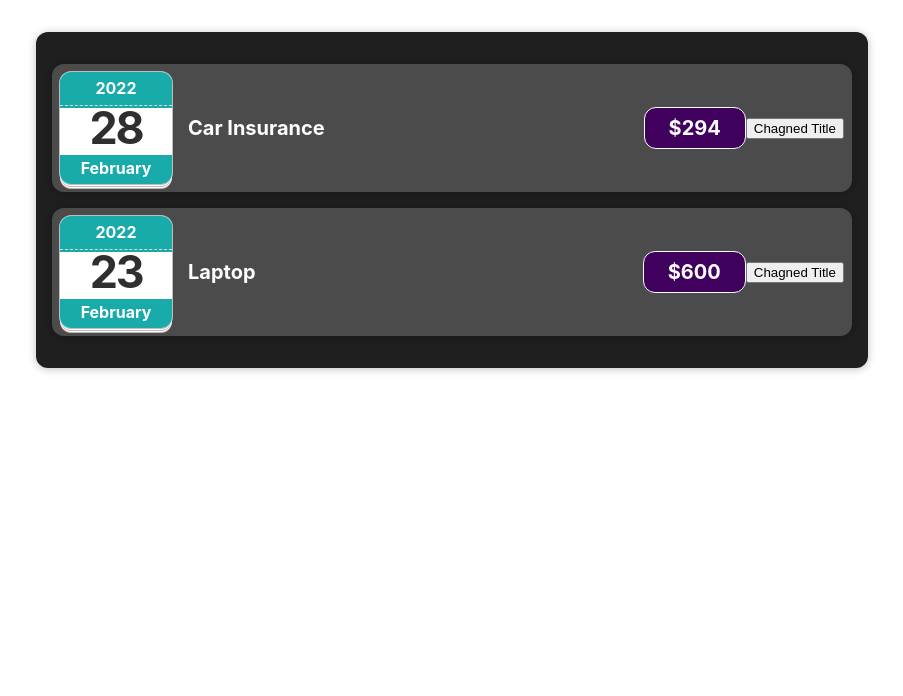
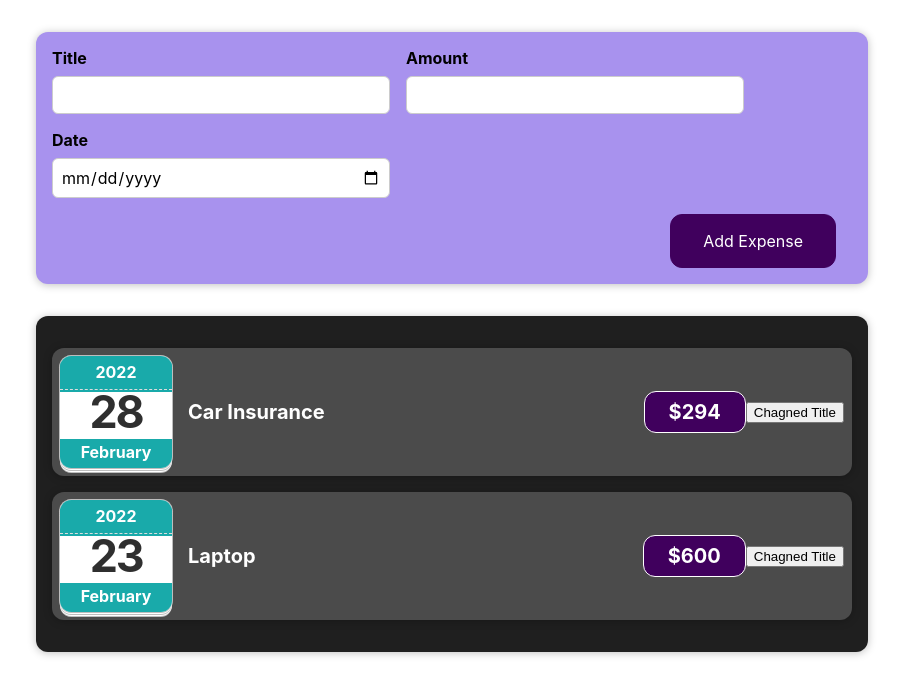
Before and after one commit to touhid-jisan/JavaScript-Practice, a React (Create React App) app in the folder React-JS/2_React_Basics_w_Components/react-first-project/: page / in a window 1280 px wide. Shown: the top 696 px of the page, without its empty margins (188-1091 px from the left). Built offline with nearby package versions, Linux system fonts and the light colour scheme; the HTML template or start-up script is replaced by a standard one.

Commit message:
Adding User Input Form

```diff
--- a/React-JS/2_React_Basics_w_Components/react-first-project/src/App.js
+++ b/React-JS/2_React_Basics_w_Components/react-first-project/src/App.js
@@ -1,4 +1,5 @@
 import Expenses from "./components/Expenses/Expenses";
+import NewExpense from "./components/NewExpense/NewExpense";
 
 function App() {
   const expenses = [
@@ -15,6 +16,7 @@
   return (
     <div>
       <header>
+        <NewExpense/>
         <Expenses items={expenses}></Expenses>
       </header>
     </div>
--- /dev/null
+++ b/React-JS/2_React_Basics_w_Components/react-first-project/src/components/NewExpense/ExpenseForm.css
@@ -0,0 +1,26 @@
+.new-expense__controls {
+    display: flex;
+    flex-wrap: wrap;
+    gap: 1rem;
+    margin-bottom: 1rem;
+    text-align: left;
+}
+
+.new-expense__control label {
+    font-weight: bold;
+    margin-bottom: 0.5rem;
+    display: block;
+}
+
+.new-expense__control input {
+    font: inherit;
+    padding: 0.5rem;
+    border-radius: 6px;
+    border: 1px solid #ccc;
+    width: 20rem;
+    max-width: 100%;
+}
+
+.new-expense__actions {
+    text-align: right;
+}
--- /dev/null
+++ b/React-JS/2_React_Basics_w_Components/react-first-project/src/components/NewExpense/ExpenseForm.js
@@ -0,0 +1,30 @@
+import React from "react";
+
+import './ExpenseForm.css';
+const ExpenseForm = () => {
+  return (
+    <div>
+      <form action="">
+        <div className="new-expense__controls">
+          <div className="new-expense__control">
+            <label>Title</label>
+            <input type="text" />
+          </div>
+          <div className="new-expense__control">
+            <label>Amount</label>
+            <input type="number" min="0.01" step="0.01" />
+          </div>
+          <div className="new-expense__control">
+            <label>Date</label>
+            <input type="date" min="2019-01-01" max="2022-12-31" />
+          </div>
+        </div>
+        <div className="new-expense__actions">
+          <button type="submit">Add Expense</button>
+        </div>
+      </form>
+    </div>
+  );
+};
+
+export default ExpenseForm;
--- /dev/null
+++ b/React-JS/2_React_Basics_w_Components/react-first-project/src/components/NewExpense/NewExpense.css
@@ -0,0 +1,38 @@
+.new-expense {
+    background-color: #a892ee;
+    padding: 1rem;
+    margin: 2rem auto;
+    width: 50rem;
+    max-width: 95%;
+    border-radius: 12px;
+    text-align: center;
+    box-shadow: 0 1px 8px rgba(0, 0, 0, 0.25);
+}
+
+.new-expense button {
+    font: inherit;
+    cursor: pointer;
+    padding: 1rem 2rem;
+    border: 1px solid #40005d;
+    background-color: #40005d;
+    color: white;
+    border-radius: 12px;
+    margin-right: 1rem;
+}
+
+.new-expense button:hover,
+.new-expense button:active {
+    background-color: #510674;
+    border-color: #510674;
+}
+
+.new-expense button.alternative {
+    color: #220131;
+    border-color: transparent;
+    background-color: transparent;
+}
+
+.new-expense button.alternative:hover,
+.new-expense button.alternative:active {
+    background-color: #ddb3f8;
+}
--- /dev/null
+++ b/React-JS/2_React_Basics_w_Components/react-first-project/src/components/NewExpense/NewExpense.js
@@ -0,0 +1,12 @@
+import React from "react";
+
+import ExpenseForm from "./ExpenseForm";
+import './NewExpense.css';
+
+const NewExpense = () => {
+    return <div className="new-expense">
+        <ExpenseForm/>
+    </div>
+};
+
+export default NewExpense;
```
